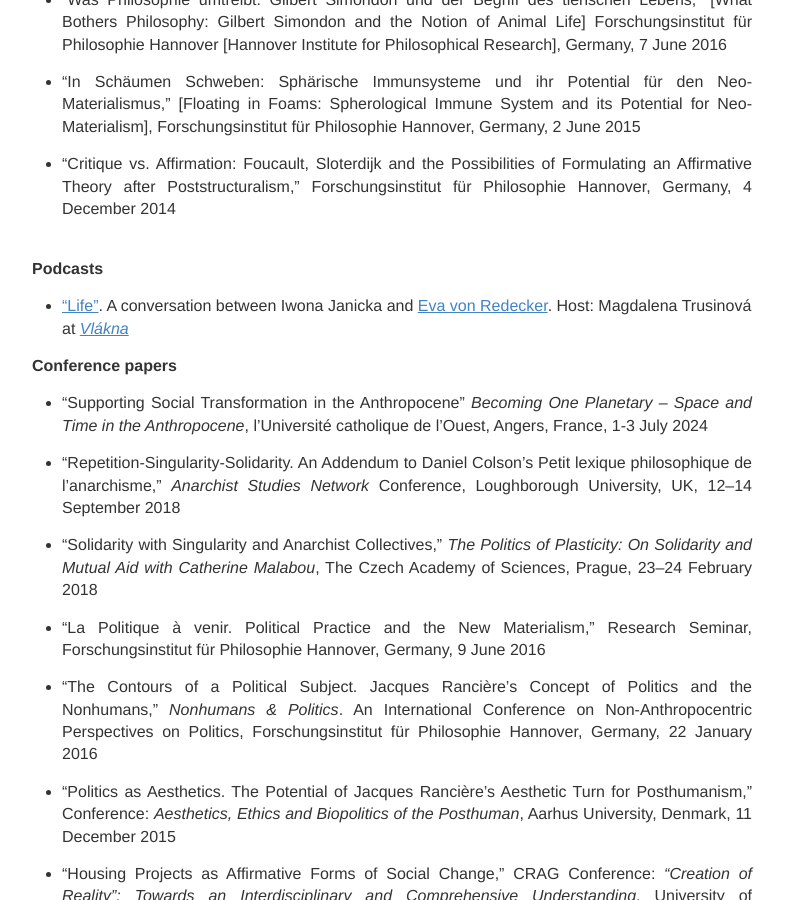
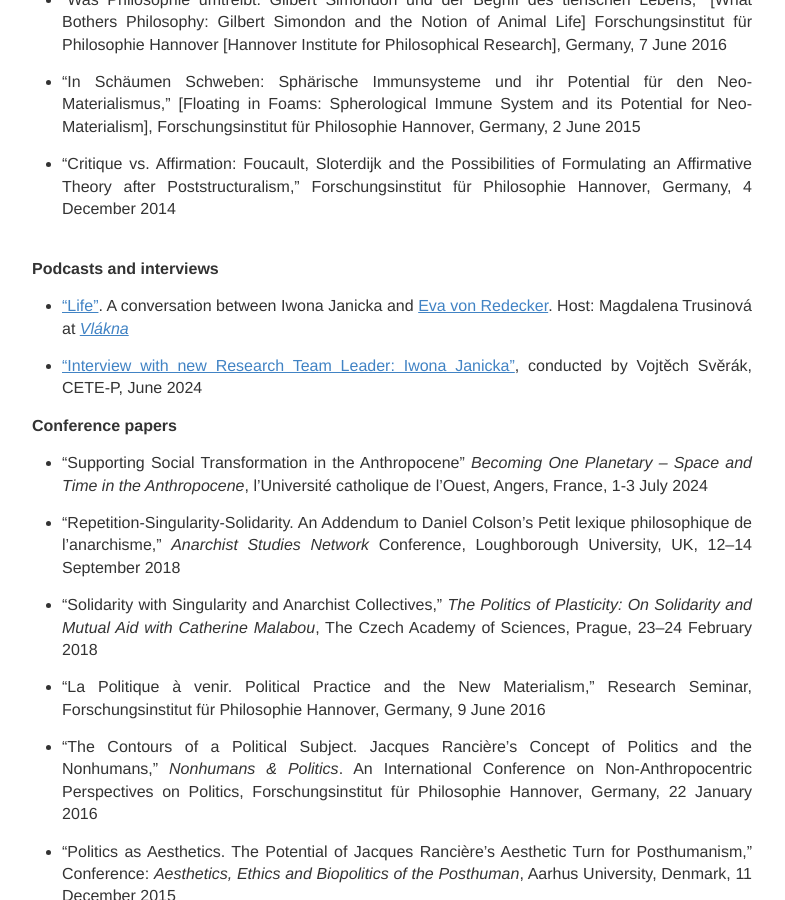
Before and after one commit to IJanicka/IJanicka.github.io, a Jekyll site: the page built from talks.md, in a window 1280 px wide and 900 px high, scrolled down 1238 px. Shown: the whole window, without its empty margins (248-1033 px from the left). Built offline with Jekyll 4.4.1, drawn with Linux system fonts in a browser that asks for light colours.

Commit message:
Update talks.md

```diff
--- a/talks.md
+++ b/talks.md
@@ -41,9 +41,12 @@ permalink: /talks/
 * “Critique vs. Affirmation: Foucault, Sloterdijk and the Possibilities of Formulating an Affirmative Theory after Poststructuralism,” Forschungsinstitut für Philosophie Hannover, Germany, 4 December 2014<br>
 <br>
 
-**Podcasts**<br>
+**Podcasts and interviews**<br>
 
 * <a href="https://open.spotify.com/episode/59mVHod5N6SnLYEXxXdtxo" target="_blank"> "Life"</a>. A conversation between Iwona Janicka and <a href="https://www.evredecker.net" target="_blank">Eva von Redecker</a>. Host: Magdalena Trusinová at <a href="https://open.spotify.com/show/5Vu8y1uboRg3DRelmH9zPI" target="_blank">*Vlákna*</a>
+<br>
+
+* <a href="https://cetep.eu/news/interview-with-new-research-team-leader-iwona-janicka/" target="_blank"> "Interview with new Research Team Leader: Iwona Janicka"</a>, conducted by Vojtěch Svěrák, CETE-P, June 2024
 <br>
 
 **Conference papers**<br>
```
